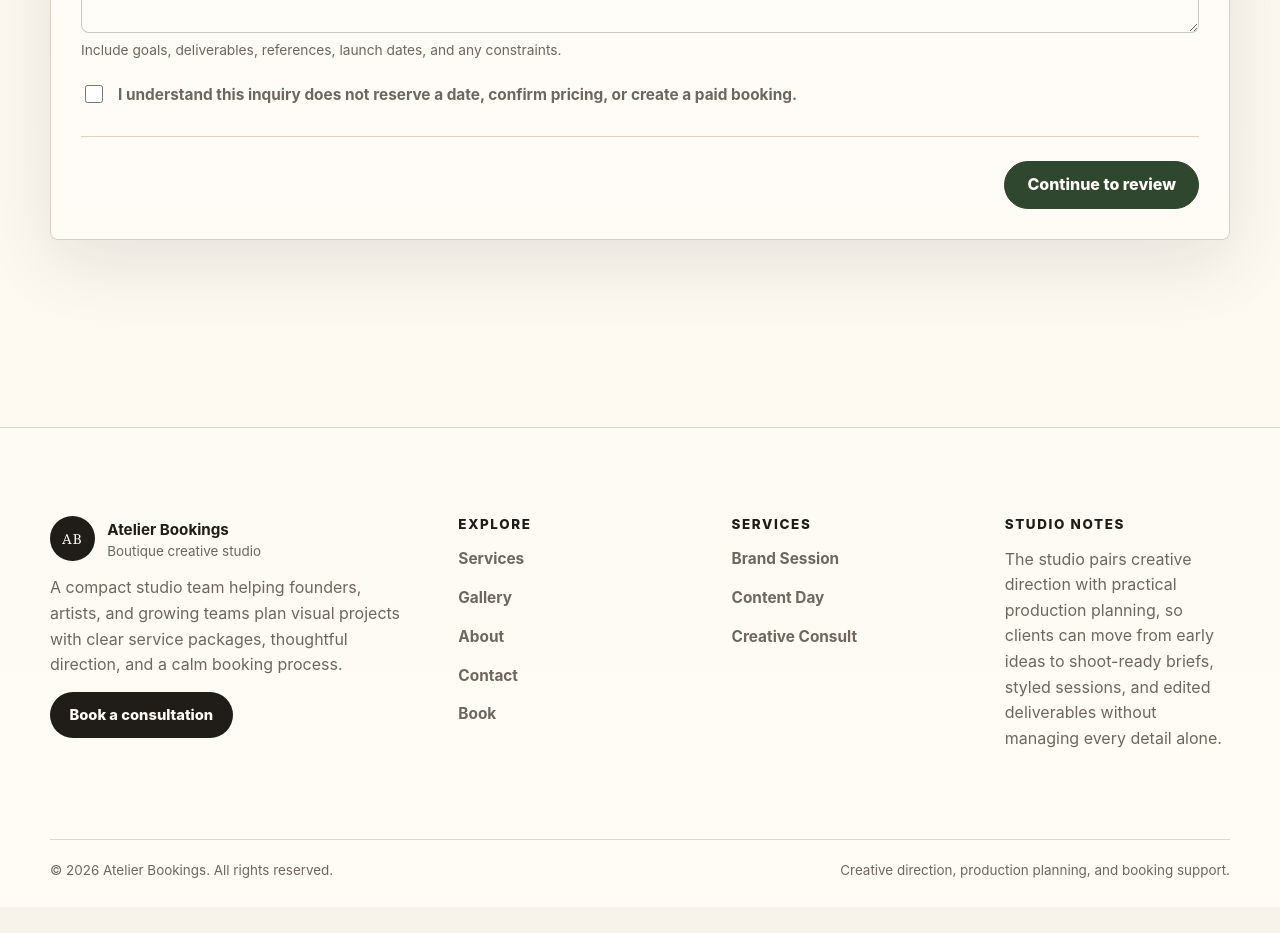
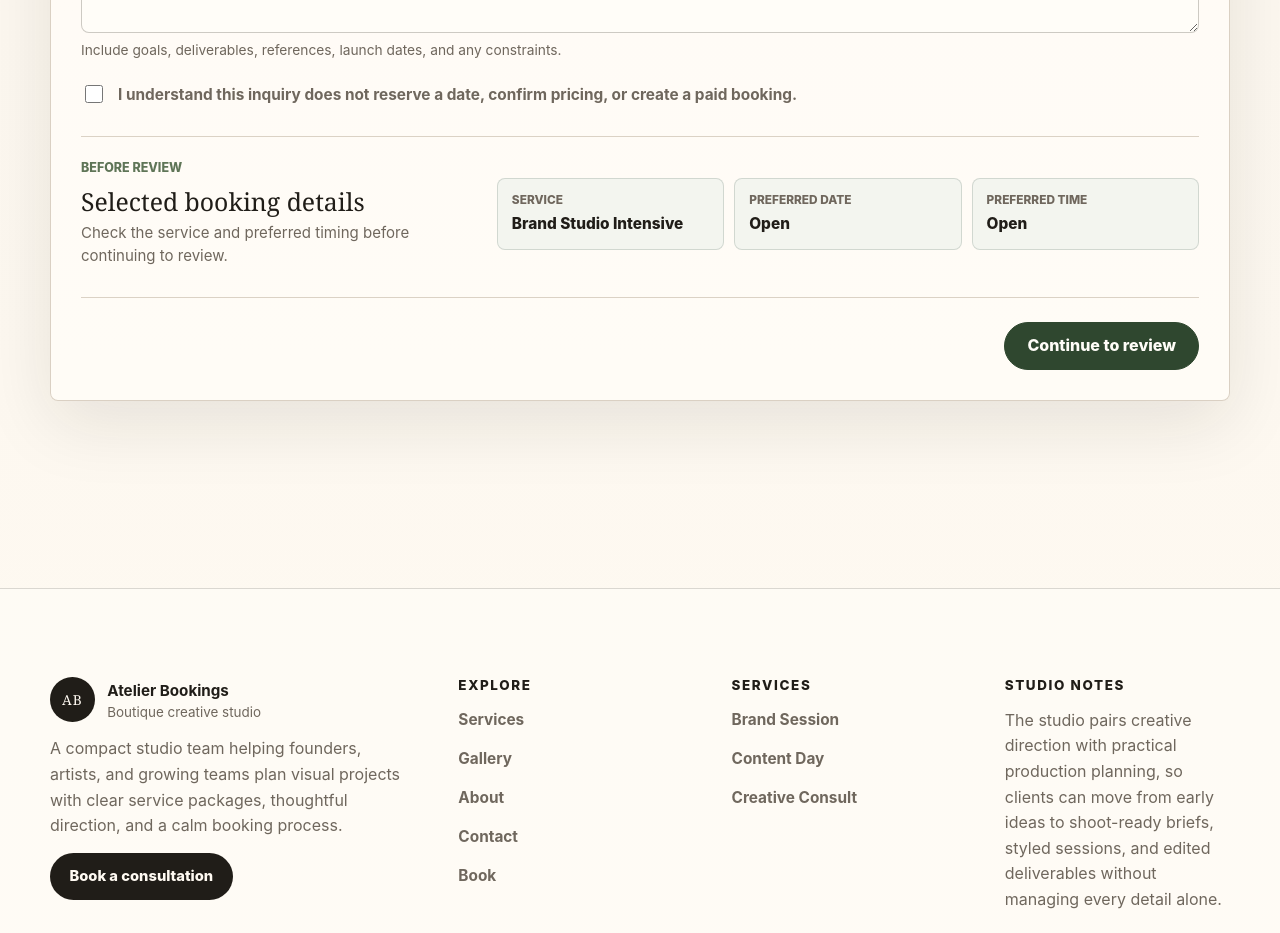
Before and after one commit to VIRTUE-CREATION-AND-DEVELOPMENT-INC/atelier-bookings, a Next.js app: page /booking in a window 1280 px wide. Shown: the part 3460-4393 px from the top of the page. Before the commit the page ends 4367 px from the top, so only its background shows below. Built offline with nearby package versions, Linux system fonts and the light colour scheme.

Commit message:
Virtue Engine - Workplan Step 2 - Add Booking Summary Guidance - 2026-06-12

```diff
--- a/app/(pages)/booking/BookingInquiry.jsx
+++ b/app/(pages)/booking/BookingInquiry.jsx
@@ -66,6 +66,11 @@ export default function ServiceSelection({ content, initialServiceId = "" }) {
   const reviewSummary = useMemo(
     () => buildInquirySummary(content, summaryValues, selectedService),
     [content, selectedService, summaryValues],
+  );
+
+  const bookingActionSummary = useMemo(
+    () => buildBookingActionSummary(summaryValues, selectedService),
+    [selectedService, summaryValues],
   );
 
   useEffect(() => {
@@ -700,6 +705,11 @@ export default function ServiceSelection({ content, initialServiceId = "" }) {
           </section>
         ) : null}
 
+        <BookingActionSummary
+          content={content}
+          summary={bookingActionSummary}
+        />
+
         <div className={styles.formActions}>
           <p
             className={styles.formStatus}
@@ -740,6 +750,23 @@ export default function ServiceSelection({ content, initialServiceId = "" }) {
       </form>
     </section>
   );
+}
+
+function buildBookingActionSummary(values, service) {
+  return [
+    {
+      label: "Service",
+      value: service?.name || "Not selected",
+    },
+    {
+      label: "Preferred date",
+      value: values.eventDate || "Open",
+    },
+    {
+      label: "Preferred time",
+      value: values.preferredTime || "Open",
+    },
+  ];
 }
 
 function buildInquirySummary(content, values, service) {
@@ -810,6 +837,30 @@ function buildInquirySummary(content, values, service) {
   ];
 }
 
+function BookingActionSummary({ content, summary }) {
+  return (
+    <section
+      className={styles.bookingActionSummary}
+      aria-labelledby="booking-action-summary"
+    >
+      <div>
+        <p className={styles.kicker}>Before review</p>
+        <h3 id="booking-action-summary">{content.bookingSummaryTitle}</h3>
+        <p>{content.bookingSummaryDescription}</p>
+      </div>
+
+      <dl className={styles.bookingActionList}>
+        {summary.map((item) => (
+          <div key={item.label}>
+            <dt>{item.label}</dt>
+            <dd>{item.value}</dd>
+          </div>
+        ))}
+      </dl>
+    </section>
+  );
+}
+
 function InquirySummary({ heading, summary }) {
   return (
     <dl className={styles.reviewSummary} aria-label={heading}>
--- a/app/(pages)/booking/content.js
+++ b/app/(pages)/booking/content.js
@@ -35,6 +35,9 @@ export const homePageContent = {
     "Add the contact and project context the studio needs before reviewing fit.",
   formIntro:
     "Dates are not held from this inquiry. The studio reviews timing, service fit, and project notes before confirming next steps.",
+  bookingSummaryTitle: "Selected booking details",
+  bookingSummaryDescription:
+    "Check the service and preferred timing before continuing to review.",
   successMessage:
     "Details are ready for review. The next step can confirm and submit the mock inquiry.",
   submittingMessage: "Submitting the mock inquiry for local review...",
--- a/app/(pages)/booking/page.module.css
+++ b/app/(pages)/booking/page.module.css
@@ -850,6 +850,67 @@
   overflow-wrap: anywhere;
 }
 
+.bookingActionSummary {
+  display: grid;
+  grid-template-columns: minmax(220px, 0.85fr) minmax(0, 1.5fr);
+  gap: 18px;
+  align-items: center;
+  border-top: 1px solid rgba(216, 206, 192, 0.9);
+  padding-top: 24px;
+}
+
+.bookingActionSummary h3 {
+  margin: 0;
+  color: var(--color-text);
+  font-family: var(--font-serif);
+  font-size: 1.55rem;
+  font-weight: 500;
+  letter-spacing: 0;
+  line-height: 1.05;
+}
+
+.bookingActionSummary p:last-child {
+  margin: 8px 0 0;
+  color: var(--color-muted);
+  font-size: 0.94rem;
+  line-height: 1.5;
+}
+
+.bookingActionList {
+  display: grid;
+  grid-template-columns: repeat(3, minmax(0, 1fr));
+  gap: 10px;
+  margin: 0;
+}
+
+.bookingActionList div {
+  display: grid;
+  min-width: 0;
+  gap: 6px;
+  border: 1px solid rgba(56, 82, 69, 0.18);
+  border-radius: var(--radius-card);
+  background: rgba(238, 242, 237, 0.7);
+  padding: 14px;
+}
+
+.bookingActionList dt {
+  color: var(--color-muted);
+  font-size: 0.74rem;
+  font-weight: 800;
+  letter-spacing: 0;
+  line-height: 1.25;
+  text-transform: uppercase;
+}
+
+.bookingActionList dd {
+  margin: 0;
+  color: var(--color-text);
+  font-size: 0.96rem;
+  font-weight: 800;
+  line-height: 1.35;
+  overflow-wrap: anywhere;
+}
+
 .formActions {
   display: flex;
   flex-wrap: wrap;
@@ -975,6 +1036,10 @@
   .reviewSummary {
     grid-template-columns: repeat(2, minmax(0, 1fr));
   }
+
+  .bookingActionSummary {
+    grid-template-columns: 1fr;
+  }
 }
 
 @media (max-width: 720px) {
@@ -1024,6 +1089,7 @@
   .fieldGrid,
   .radioGrid,
   .serviceEntryGrid,
+  .bookingActionList,
   .reviewSummary {
     grid-template-columns: 1fr;
   }
```
